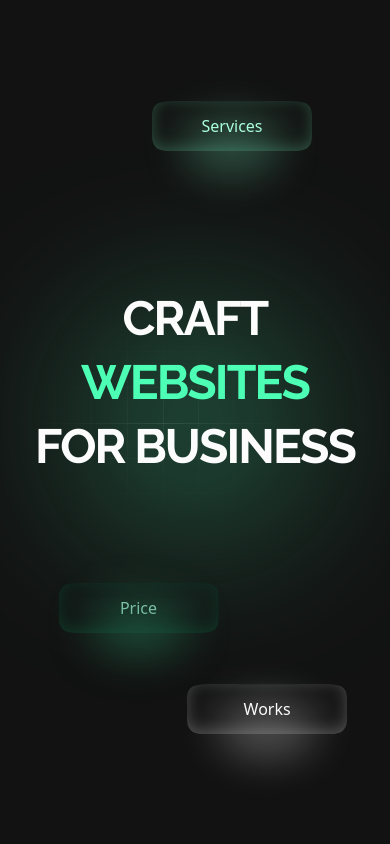
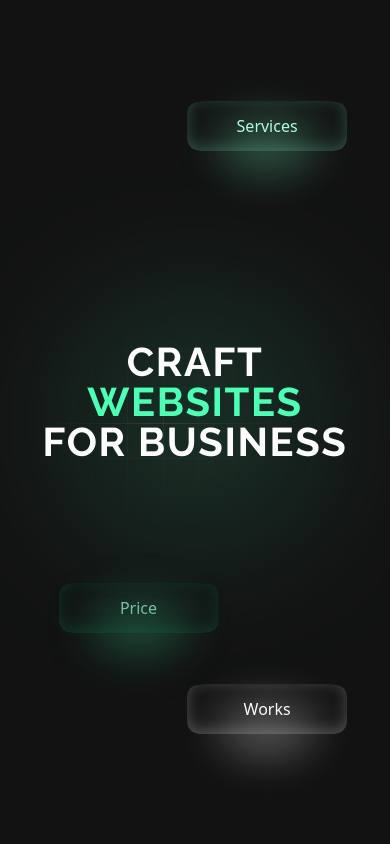
Before and after one commit to faizulsami/Agency-Portfolio, a Next.js app: page / in a window 390 px wide. Shown: the top 844 px of the page. Built offline with nearby package versions, Linux system fonts and the light colour scheme.

Commit message:
hero section

```diff
--- a/src/app/(home)/Hero.jsx
+++ b/src/app/(home)/Hero.jsx
@@ -22,12 +22,11 @@ const Hero = () => {
           <div className="blur"></div>
         </div>
 
-        <div className="title font-raleway bottom-10">
+        <div className="title font-raleway bottom-5">
           <p>CRAFT</p>
           <p>WEBSITES</p>
           <p>FOR BUSINESS</p>
         </div>
-
         <a
           href="https://dribbble.com/shots/23181733-Blurry-Glassmorphic-Modern-Landing-page"
           target="_blank"
--- a/src/app/globals.css
+++ b/src/app/globals.css
@@ -206,25 +206,83 @@
 
 
 
-@media screen and (max-width: 1000px) {
+/* @media screen and (max-width: 1000px) {
   .title {
-    font-size: 3rem;
-
+    font-size: 4rem;
   }
-
   .title > p {
-    line-height: 4rem;
-    letter-spacing: -0.12rem;
+    line-height: 5rem;
+    letter-spacing: 0.1rem;
   }
   .blur{
-    height: 8rem;
-  width: 8rem;
+    height: 6rem;
+  width: 6rem;
   }
   .bottom-left{
     display: none;
   }
   .top-right{
     display: none;
+  }
+} */
+@media screen and (device-width: 280px) and (device-height: 1536px) {
+  .title {
+    font-size: 1rem; /* Adjust the font size for Galaxy Fold */
+  }
+}
+@media screen and (max-width: 640px){
+  .title {
+    font-size: 2rem;
+  }
+  .title > p {
+    line-height: 2.5rem;
+    letter-spacing: 0.1rem;
+  }
+  .button.first {
+    top: 12%;
+    right: 11%;
+  }
+}
+@media screen and (max-width: 768px){
+  .title {
+    font-size: 2rem;
+
+  }
+  .title > p {
+    line-height: 2.5rem;
+    letter-spacing: 0.1rem;
+  }
+
+}
+@media screen and (max-width: 1024px){
+  .title {
+    font-size: 2.5rem;
+
+  }
+  .blur{
+    height: 6rem;
+  width: 6rem;
+  }
+  .bottom-left{
+    display: none;
+  }
+  .top-right{
+    display: none;
+  }
+}
+@media screen and (max-width: 1280px){
+  .blur{
+    height: 6rem;
+  width: 6rem;
+  }
+  .title {
+    font-size: 2.5rem;
+
+  }
+
+  .title > p {
+    line-height: 2.5rem;
+    letter-spacing: 0.1rem;
   }
 }
 
```
